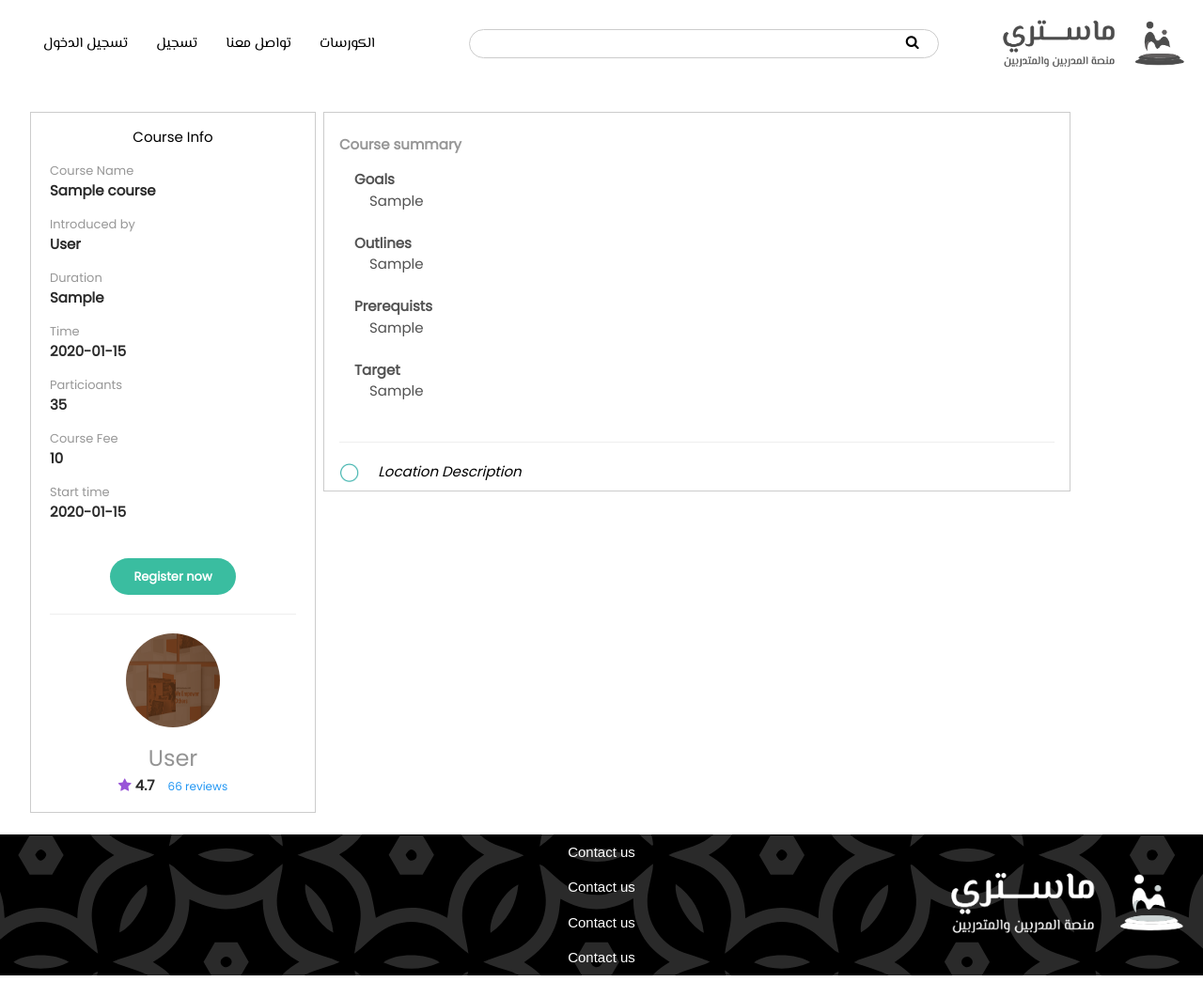
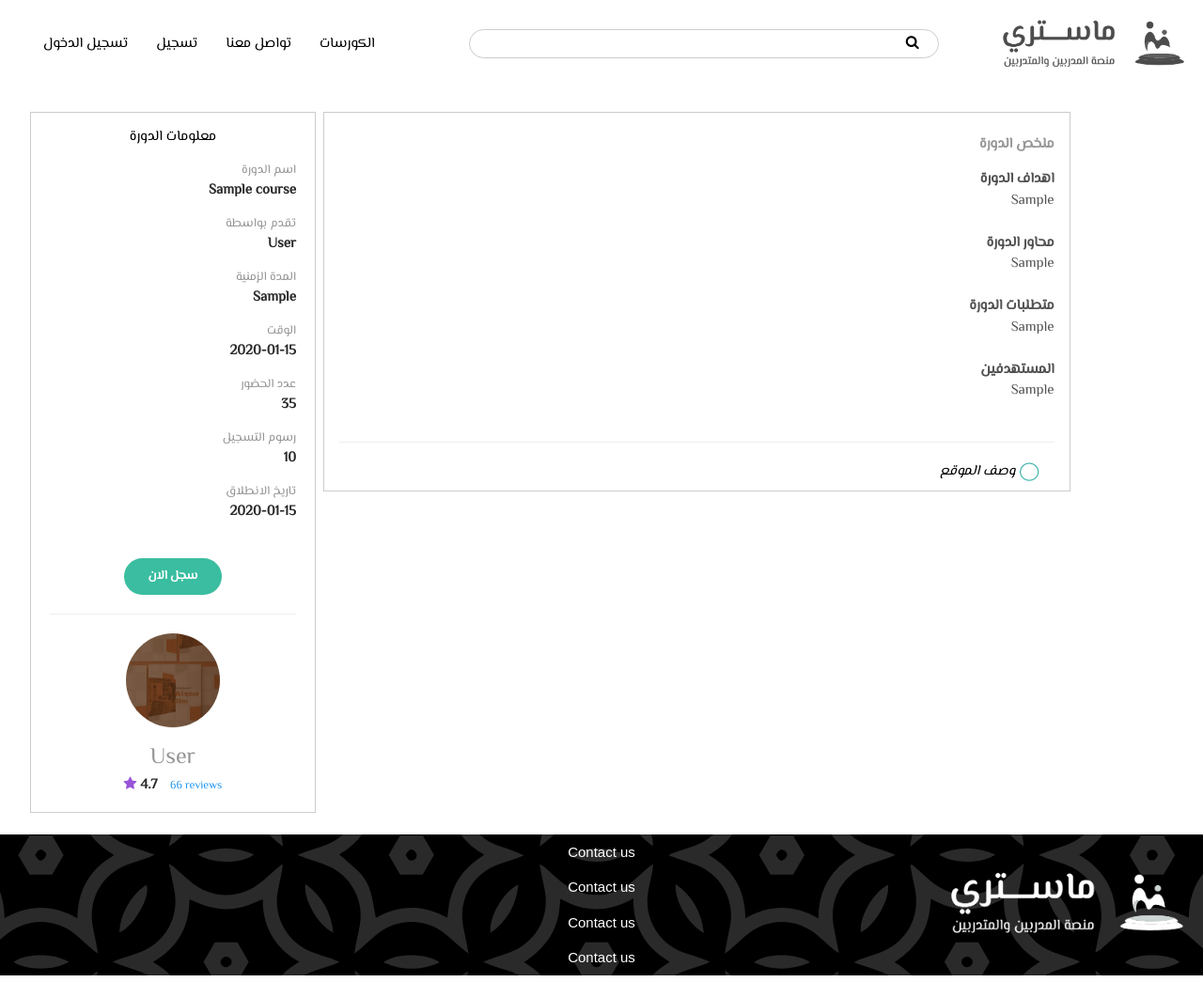
Before and after one commit to AkramIzz/training-startup, a Flask app: a page that uses app/templates/course_page2.html in a window 1280 px wide. Shown: the whole page at 94% size. Run offline with Flask 2, Linux system fonts and the light colour scheme; tables that the repository leaves empty hold one stand-in row (values such as "Sample post"); some libraries are stand-ins or nearby versions.

Commit message:
Some changes

```diff
--- a/app/routes.py
+++ b/app/routes.py
@@ -172,6 +172,15 @@ def user(username):
         #return redirect(url_for('user',username=username))
 
     return render_template('user2.html',user=user , form=form)
+
+
+@app.route('/user/<username>/courses/<id>', methods=['GET' , 'POST'])
+def user_course_panel(username,id):
+    user = User.query.filter_by(username=username).first()
+    if user == "None":
+        abort(404)
+    course = Course.query.filter_by(id=int(id)).first_or_404()
+    return render_template("user_course_panel.html" , course=course)
 
 @app.route('/test',methods=['GET','POST'])
 def test():
--- a/app/templates/course_page2.html
+++ b/app/templates/course_page2.html
@@ -70,18 +70,19 @@
 </style>
 {% endblock %}
 {% block content %}
-<div class="w3-row-padding w3-container w3-margin-top poppins_font">
+<div class="w3-row-padding w3-container w3-margin-top messiri_font">
 
-    <div id="INFO_SIDEBAR" class="w3-quarter w3-border INFO_SIDEBAR ">
+    <div id="INFO_SIDEBAR" class="w3-quarter w3-border INFO_SIDEBAR " style="float: {{ _('left') }};">
 
-        <div id="COURSE_INFO">
+        <div dir="rtl"
+         id="COURSE_INFO">
             <p class="w3-center ">
-                Course Info
+                معلومات الدورة
             </p>
 
             <div class="">
                 <p class="title">
-                    Course Name
+                    اسم الدورة
                 </p>
 
                 <p class="info">
@@ -91,7 +92,7 @@
 
             <div>
                 <p class="title">
-                    Introduced by
+                    تقدم بواسطة
                 </p>
 
                 <p class="info">
@@ -101,7 +102,7 @@
 
             <div>
                 <p class="title">
-                    Duration
+                    المدة الزمنية
                 </p>
 
                 <p class="info">
@@ -111,7 +112,7 @@
 
             <div>
                 <p class="title">
-                    Time
+                    الوقت
                 </p>
 
                 <p class="info">
@@ -121,7 +122,7 @@
 
             <div>
                 <p class="title">
-                    Particioants
+                    عدد الحضور
                 </p>
 
                 <p class="info">
@@ -131,7 +132,7 @@
 
             <div>
                 <p class="title">
-                    Course Fee
+                    رسوم التسجيل
                 </p>
 
                 <p class="info">
@@ -141,7 +142,7 @@
 
             <div>
                 <p class="title">
-                    Start time
+                   تاريخ الانطلاق
                 </p>
 
                 <p class="info">
@@ -167,12 +168,14 @@
             <a
             {% if not is_registered  %}
                 href="{{url_for('registerCourse',id=course.id )}}"
+            {% else %}
+            style="background-color: grey!important"
             {% endif %}
              class="w3-button w3-round-xxlarge">
                 {% if is_registered %}
-                    You registered <i class="fa fa-check-circle w3-margin-left"></i>
+                    انت مسجل في هذه الدورة <i class="fa fa-check-circle w3-margin-left"></i>
                 {% else %}
-                Register now
+                سجل الان
 
                 {% endif %}
             </a>
@@ -188,7 +191,7 @@
             {% set dic = {'Trainer' : 'Trainer' ,'TrainingCenter' : 'Train'} %}
             <p class="info">
 
-                {{ dic[course.trainer.get_type().__class__.__name__] }}
+                {{ _(dic[course.trainer.get_type().__class__.__name__]) }}
             </p>
             <a class="w3-xlarge" href="{{ url_for('user',username=course.trainer.username) }}"
              style="color: rgb(148, 148, 148)!important ; text-decoration: none">
@@ -217,20 +220,26 @@
 
     </div>
 
-    <div id="COURSE_SUMMARY" class="w3-container  w3-twothird ">
+    <div dir="rtl"
+    id="COURSE_SUMMARY" class="w3-container  w3-twothird " style="float: {{ _('left') }};">
 
         <div class="w3-border w3-padding">
             <p class="course_summary_title">
-                Course summary
+                ملخص الدورة
             </p>
 
             <div class="course_summary_info  ">
                 {% set dic = ['Goals','Outlines','Prerequists','Target'] %}
+                {% set trans = {'Goals' : 'اهداف الدورة',
+                                'Outlines':'محاور الدورة',
+                                'Prerequists' : 'متطلبات الدورة',
+                                'Target' : 'المستهدفين'}
+                %}
                 {% for i in dic %}
 
                     <div class="w3-margin-left ">
 
-                        <b>{{ i }}</b>
+                        <b>{{ trans[i] }}</b>
                         <br/>
                         <span class="w3-margin-left">
                             {{ course[i.lower()] }}
@@ -250,7 +259,7 @@
                     <img class=" w3-margin-right" style="height: 20px;display: inline;"
                      src="{{ url_for('static',filename='icons/open_circle.png') }}">
                     <span style="font-style: italic" class="">
-                        Location Description
+                       وصف الموقع
                     </span>
                 </div>
             </div>
--- a/app/templates/courses_page.html
+++ b/app/templates/courses_page.html
@@ -4,13 +4,15 @@
     {% set courses = Course.query.all() %}
 
 
-    <div class=" w3-margin-top w3-padding ">
+    <div class=" w3-margin-top my_center " style="width: 90%">
 
         {% if courses|length == 0 %}
         <div class="flash_message form_max_width w3-xxlarge w3-padding w3-center w3-text-white w3-round-xxlarge form_center">
             No courses in yet.
         </div>
         {% else %}
+            {% set style = "width : 200px ; float:right;margin-right : 5px;" %}
+            {% set dir = "rtl" %}
             {% for course in courses %}
                 {% include '_course_card.html' %}
             {% endfor %}
--- a/app/templates/select_type_register.html
+++ b/app/templates/select_type_register.html
@@ -149,7 +149,7 @@
                         <img class="TYPE_IMG" width="100%"
                         src="{{ url_for('static',filename='icons/'+a.icon+'.png') }}">
 
-                        <a class="w3-button my_color_back w3-round-xxlarge w3-padding-large"
+                        <a class="w3-button ar my_color_back w3-round-xxlarge w3-padding-large"
                         href="{{ a.href }}">
                             {{ a.label }}
                         </a>
--- /dev/null
+++ b/test.html
@@ -0,0 +1,3 @@
+<h1>
+	Hello World
+</h1>
```
Also changed, not shown: app/admin.py (+11 -3 lines), app/templates/_course_card.html (+26 -7 lines), app/templates/index.html (+6 -2 lines), app/templates/user2.html (+11 -10 lines), app/templates/user_course_panel.html (added, +43 -0 lines), fix_arabic.py (added, +20 -0 lines).
